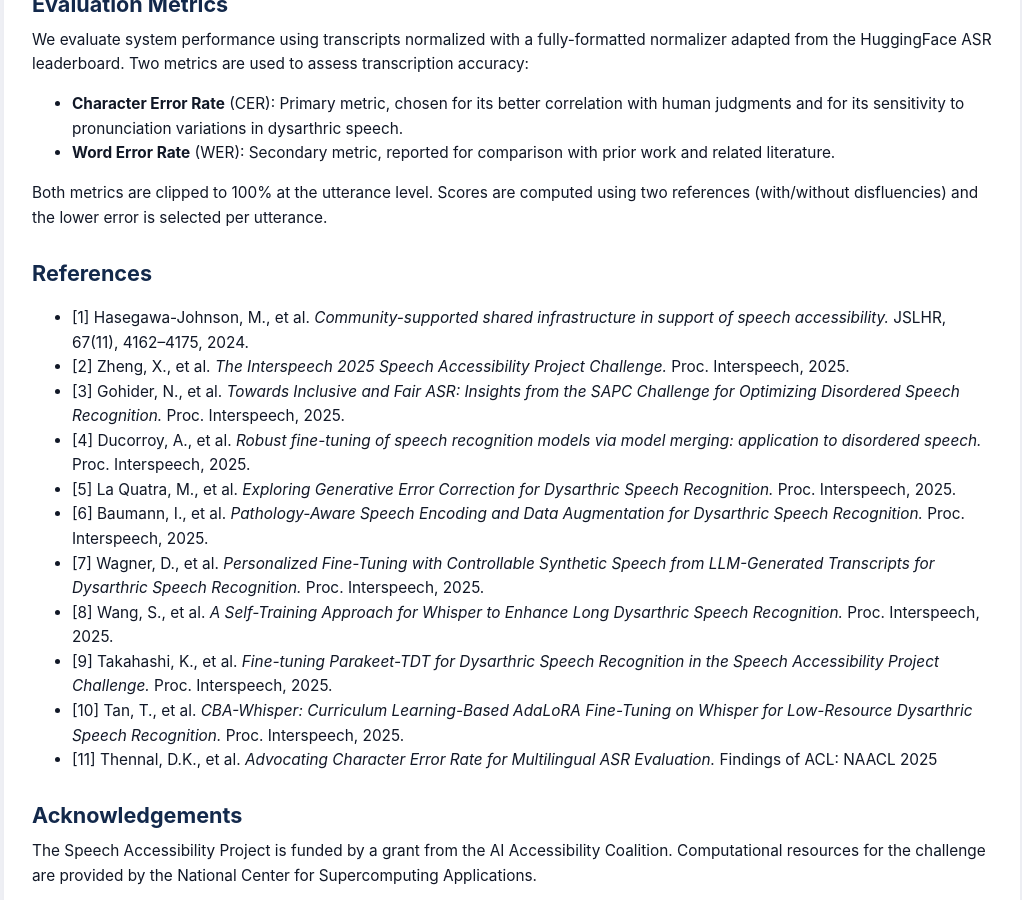
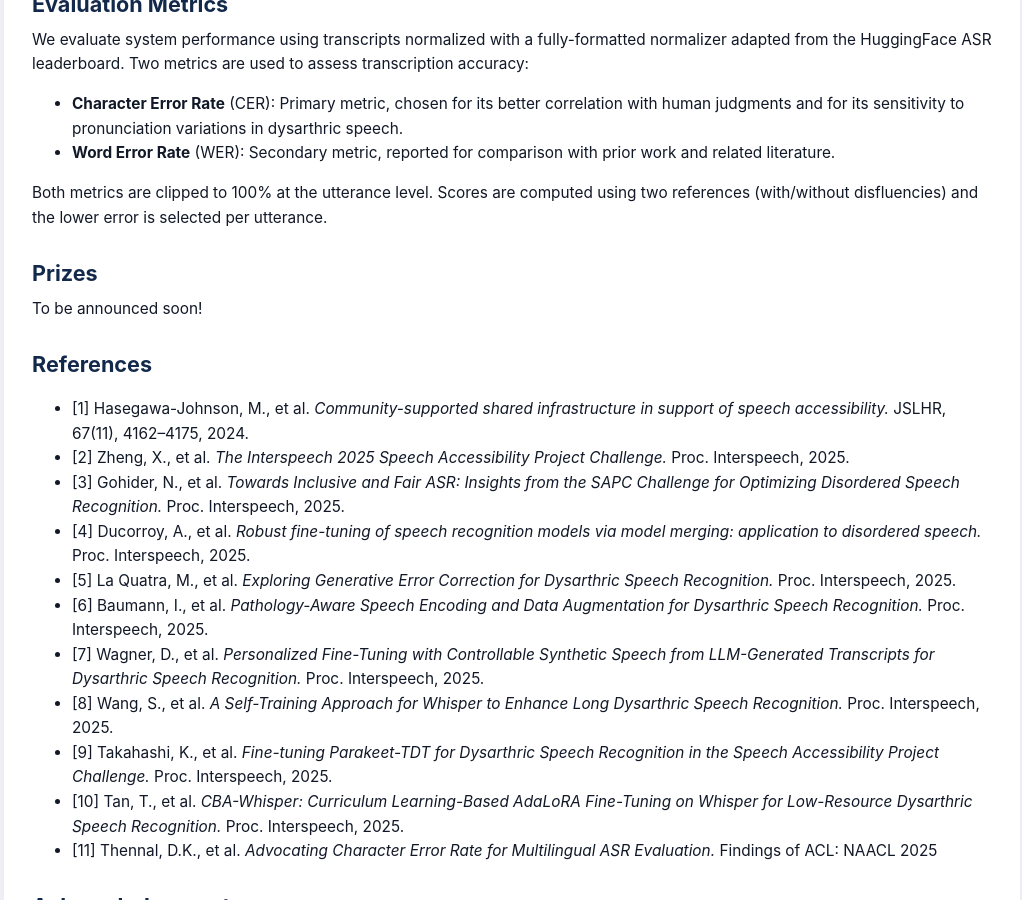
Before and after one commit to xiuwenz2/SAPC2-website, a Jekyll site: the page built from index.md, in a window 1280 px wide and 900 px high, scrolled down 999 px. Shown: the whole window, without its empty margins (128-1150 px from the left). Built offline with Jekyll 4.4.1, drawn with Linux system fonts in a browser that asks for light colours.

Commit message:
Update index.md

```diff
--- a/index.md
+++ b/index.md
@@ -66,6 +66,9 @@ We evaluate system performance using transcripts normalized with a fully-formatt
 
 Both metrics are clipped to 100% at the utterance level. Scores are computed using two references (with/without disfluencies) and the lower error is selected per utterance.
 
+## <a id="call"></a>Prizes
+To be announced soon!
+
 ## References
 - [1] Hasegawa-Johnson, M., et al. *Community-supported shared infrastructure in support of speech accessibility.* JSLHR, 67(11), 4162–4175, 2024.
 - [2] Zheng, X., et al. *The Interspeech 2025 Speech Accessibility Project Challenge.* Proc. Interspeech, 2025.
```
